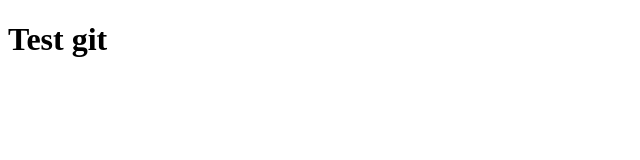
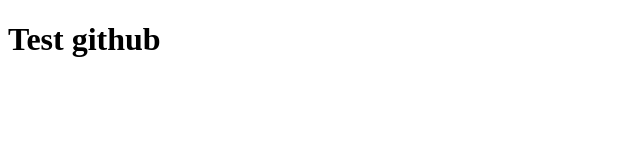
Before and after one commit to lucrampro/test-youtube, a plain HTML site: page index.html in a window 1280 px wide. Shown: the whole page, without its empty margins (0-640 px from the left). Drawn offline with Linux system fonts and the light colour scheme.

Commit message:
change title

```diff
--- a/index.html
+++ b/index.html
@@ -6,6 +6,6 @@
   <title>Tuto git</title>
 </head>
 <body>
-  <h1>Test git</h1>
+  <h1>Test github</h1>
 </body>
 </html>
```
